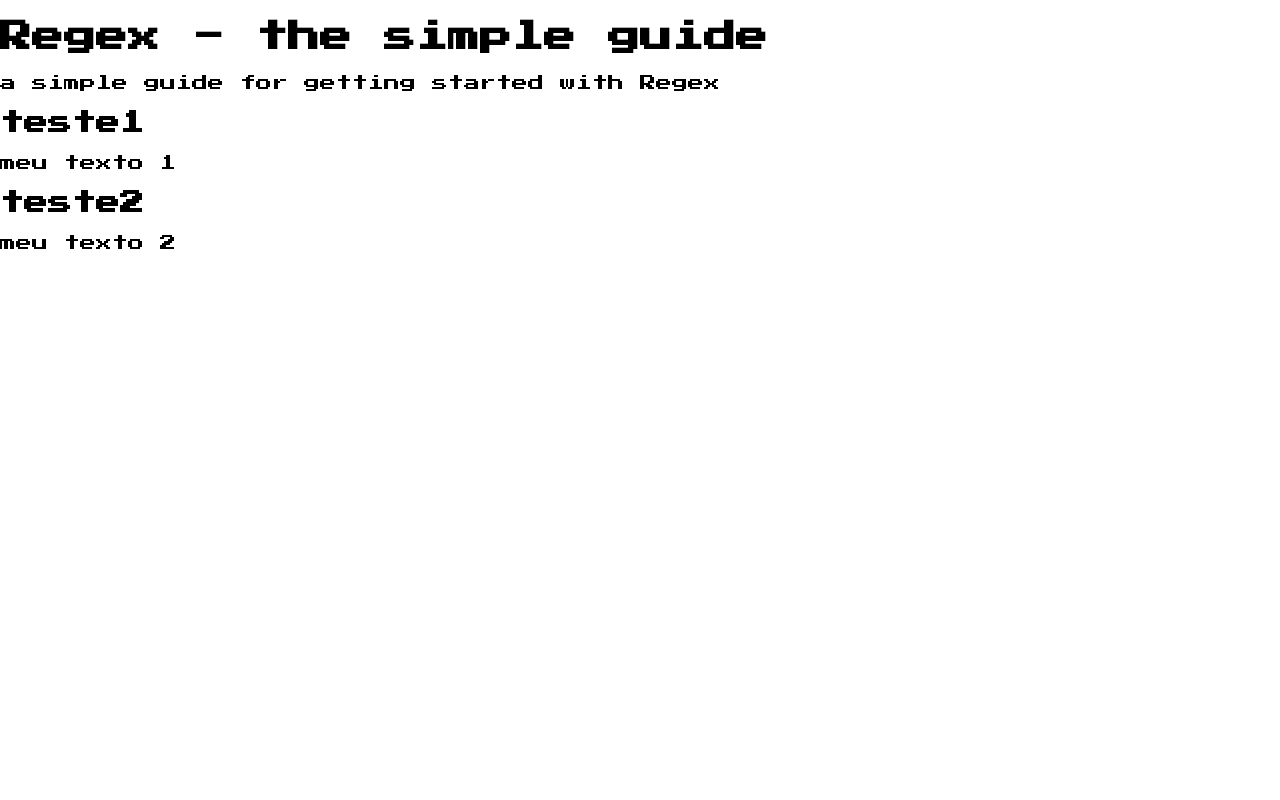
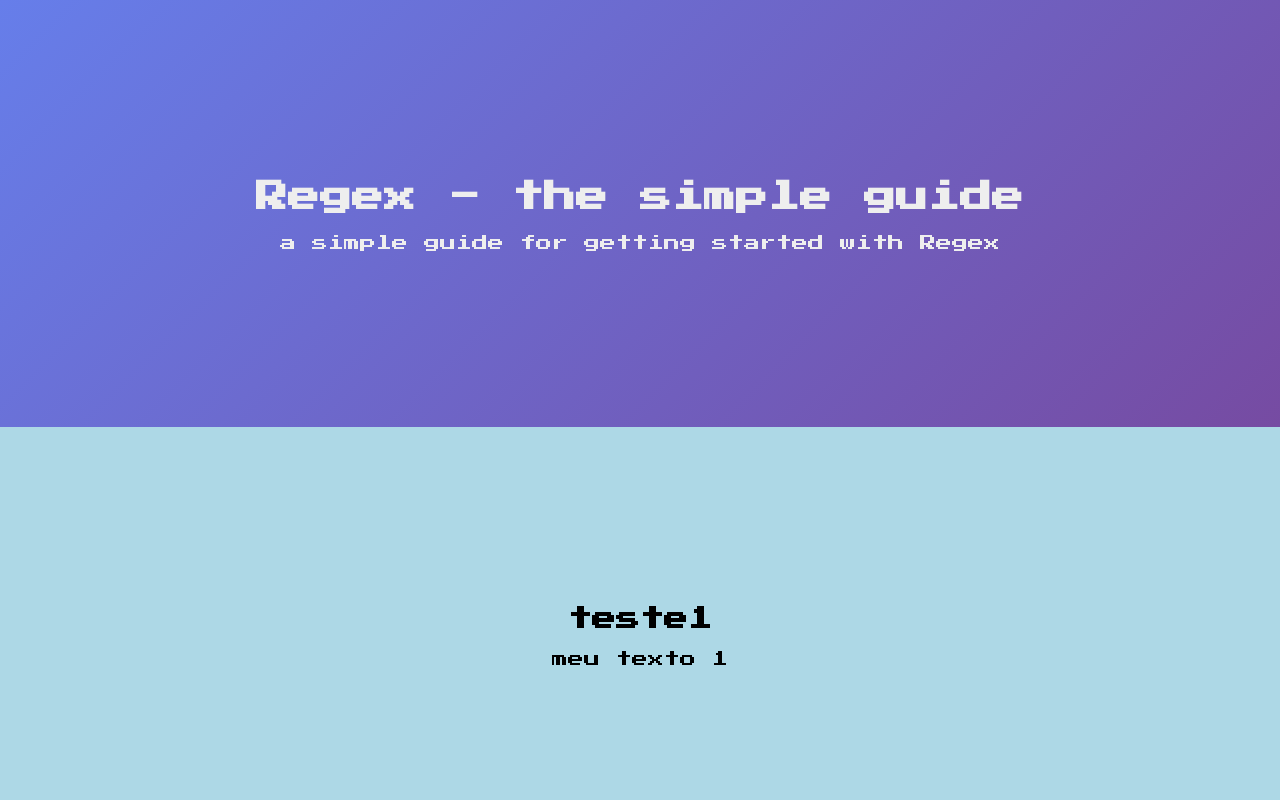
Before and after one commit to vieiralc/regex-simple-guide, a React (Create React App) app: page / in a window 1280 px wide. Shown: the top 800 px of the page. Built offline with nearby package versions, Linux system fonts and the light colour scheme.

Commit message:
add main project css

```diff
--- a/src/styles/css/App.css
+++ b/src/styles/css/App.css
@@ -5,9 +5,28 @@ body {
   -moz-osx-font-smoothing: grayscale;
 }
 
-.App {
-  margin-top: 20vh;
+.main .header {
+  padding: 20vh;
   text-align: center;
+  color: #eeeeee;
+  background-image: linear-gradient(135deg, #667eea 0%, #764ba2 100%);
+}
+.main .page {
+  padding: 20vh 20vh;
+  height: 50vh;
+  text-align: center;
+}
+.main .page.class1 {
+  background-color: lightblue;
+}
+.main .page.class2 {
+  background-color: lightcoral;
+}
+.main .page.class3 {
+  background-color: lightcyan;
+}
+.main .page.class4 {
+  background-color: lightsalmon;
 }
 
 /*# sourceMappingURL=App.css.map */
--- a/src/styles/css/index.css
+++ b/src/styles/css/index.css
@@ -5,9 +5,28 @@ body {
   -moz-osx-font-smoothing: grayscale;
 }
 
-.App {
-  margin-top: 20vh;
+.main .header {
+  padding: 20vh;
   text-align: center;
+  color: #eeeeee;
+  background-image: linear-gradient(135deg, #667eea 0%, #764ba2 100%);
+}
+.main .page {
+  padding: 20vh 20vh;
+  height: 50vh;
+  text-align: center;
+}
+.main .page.class1 {
+  background-color: lightblue;
+}
+.main .page.class2 {
+  background-color: lightcoral;
+}
+.main .page.class3 {
+  background-color: lightcyan;
+}
+.main .page.class4 {
+  background-color: lightsalmon;
 }
 
 /*# sourceMappingURL=index.css.map */
--- a/src/styles/scss/App.scss
+++ b/src/styles/scss/App.scss
@@ -5,7 +5,33 @@ body {
   -moz-osx-font-smoothing: grayscale;
 }
 
-.App {
-  margin-top: 20vh;
-  text-align: center;
+.main {
+  .header {
+    padding: 20vh;
+    text-align: center;
+    color: #eeeeee;
+    background-image: linear-gradient(135deg, #667eea 0%, #764ba2 100%);
+  }
+
+  .page {
+    padding: 20vh 20vh;
+    height: 50vh;
+    text-align: center;
+
+    &.class1 {
+      background-color: lightblue;
+    }
+
+    &.class2 {
+      background-color: lightcoral;
+    }
+
+    &.class3 {
+      background-color: lightcyan;
+    }
+
+    &.class4 {
+      background-color: lightsalmon;
+    }
+  }
 }
```
Also changed, not shown: 2 other files (tests, documents, lock files or other folders).
